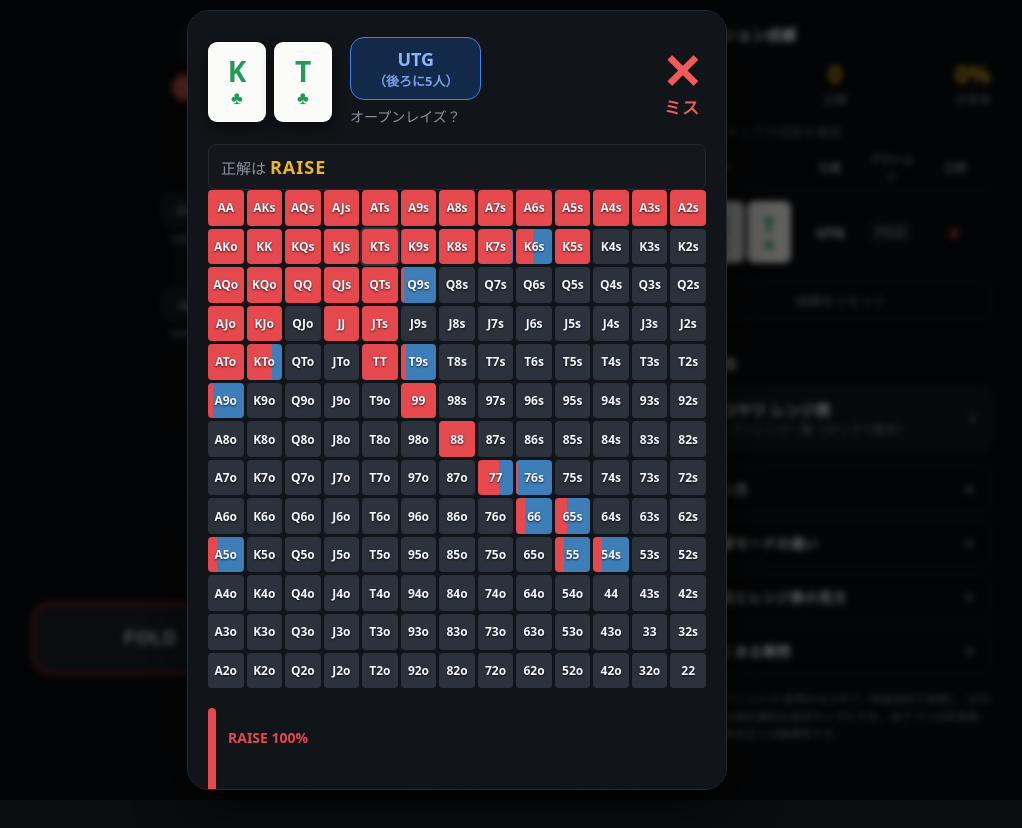
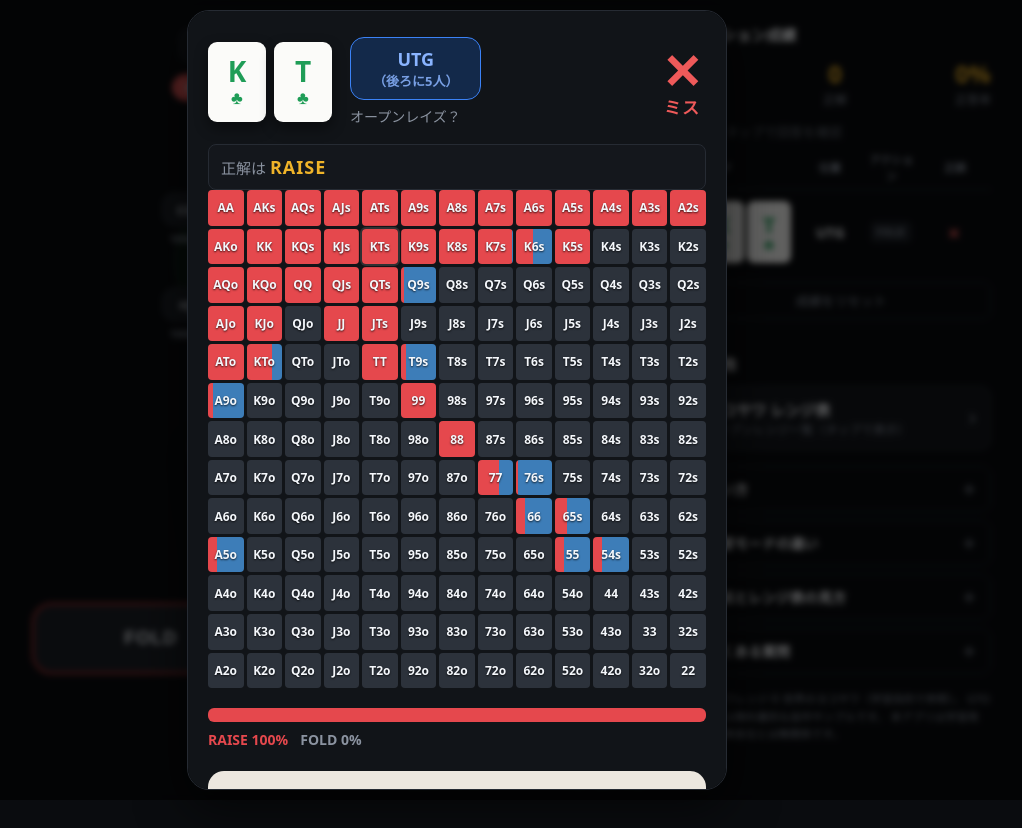
Before and after one commit to EgTheGoat/preflop-drill, a React (Vite) app: page / in a window 1280 px wide. Both pictures are taken after a click on the button "FOLD". Shown: the whole page, without its empty margins (183-1205 px from the left). Built offline with nearby package versions, Linux system fonts and the light colour scheme.

Commit message:
style: Feedback の割合表示を横棒グラフに変更

```diff
--- a/src/components/Feedback.tsx
+++ b/src/components/Feedback.tsx
@@ -19,19 +19,18 @@ export function Feedback({ range, hand, result }: Props) {
 
   return (
     <div className={`result ${result.correct ? "ok" : "ng"}`}>
-      <div className="result-row">
-        <div className="result-bar">
+      <div className="freq-bar">
         {parts.map(
           (p) =>
             p.f > 0 && (
               <span
                 key={p.a}
-                  style={{ height: `${p.f * 100}%`, background: ACTION_COLORS[p.a] }}
+                style={{ width: `${p.f * 100}%`, background: ACTION_COLORS[p.a] }}
               />
             ),
         )}
       </div>
-        <span className="freqs">
+      <div className="freqs">
         {parts.map((p) => (
           <span
             key={p.a}
@@ -41,7 +40,6 @@ export function Feedback({ range, hand, result }: Props) {
             {ACTION_BUTTON_LABELS[p.a].split(" ")[0]} {Math.round(p.f * 100)}%
           </span>
         ))}
-        </span>
       </div>
     </div>
   );
--- a/src/index.css
+++ b/src/index.css
@@ -463,10 +463,19 @@ body {
 .result {
   margin: 20px 0 4px;
 }
-.result-row {
+.freq-bar {
   display: flex;
-  align-items: stretch;
-  gap: 12px;
+  flex-direction: row;
+  width: 100%;
+  height: 14px;
+  border-radius: 6px;
+  overflow: hidden;
+  background: #161a1f;
+  margin-bottom: 8px;
+}
+.freq-bar span {
+  display: block;
+  height: 100%;
 }
 .verdict {
   display: flex;
@@ -488,24 +497,10 @@ body {
 }
 .freqs {
   display: flex;
-  flex-direction: column;
-  justify-content: space-around;
-  gap: 4px;
+  flex-direction: row;
+  gap: 12px;
   font-size: 14px;
   font-weight: 800;
-}
-.result-bar {
-  display: flex;
-  flex-direction: column;
-  width: 8px;
-  height: 120px;
-  border-radius: 6px;
-  overflow: hidden;
-  background: #161a1f;
-}
-.result-bar span {
-  display: block;
-  width: 100%;
 }
 
 /* ---- result modal (popup) ---- */
```
Lines whose indentation alone changed are shown as unchanged.
